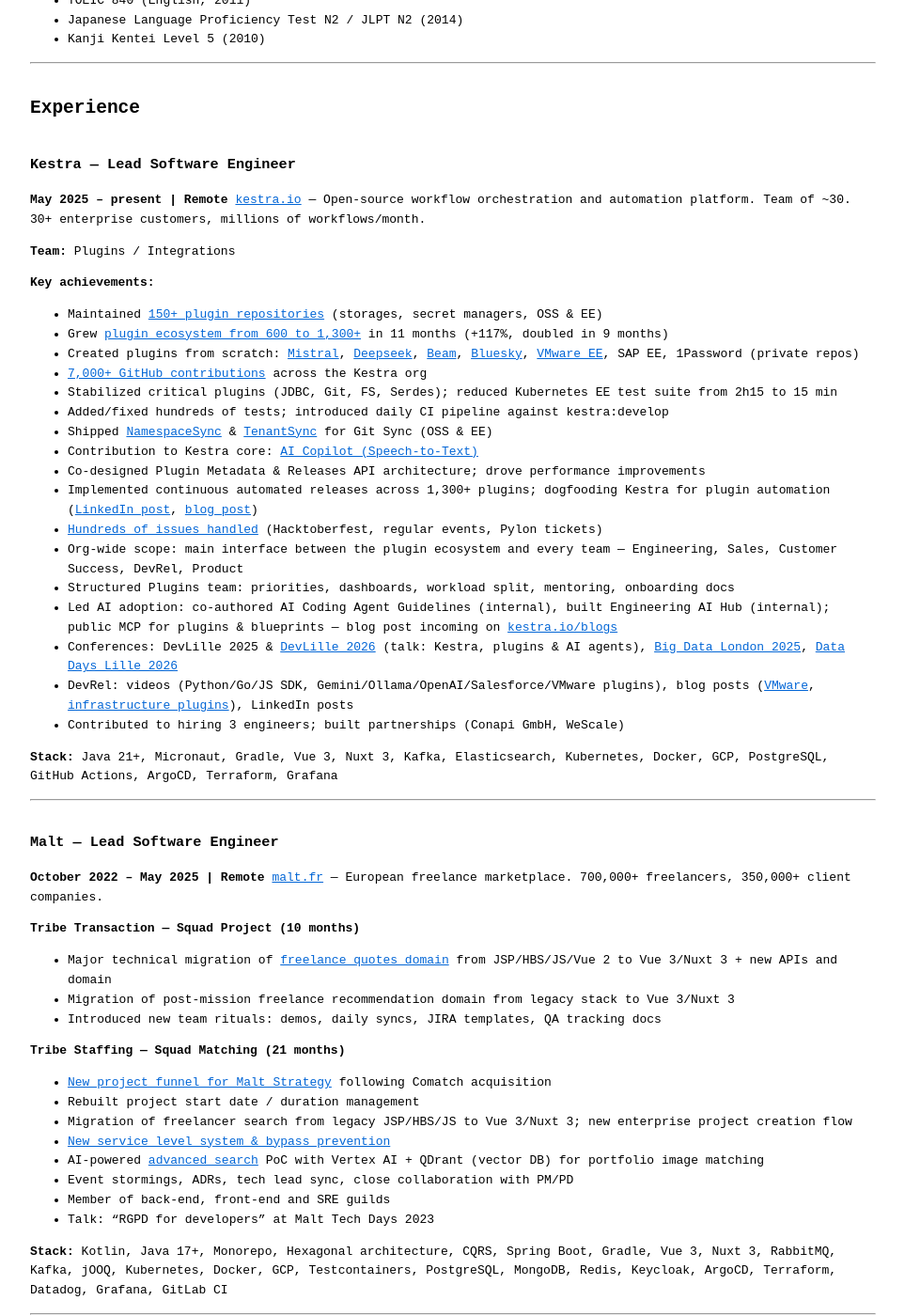
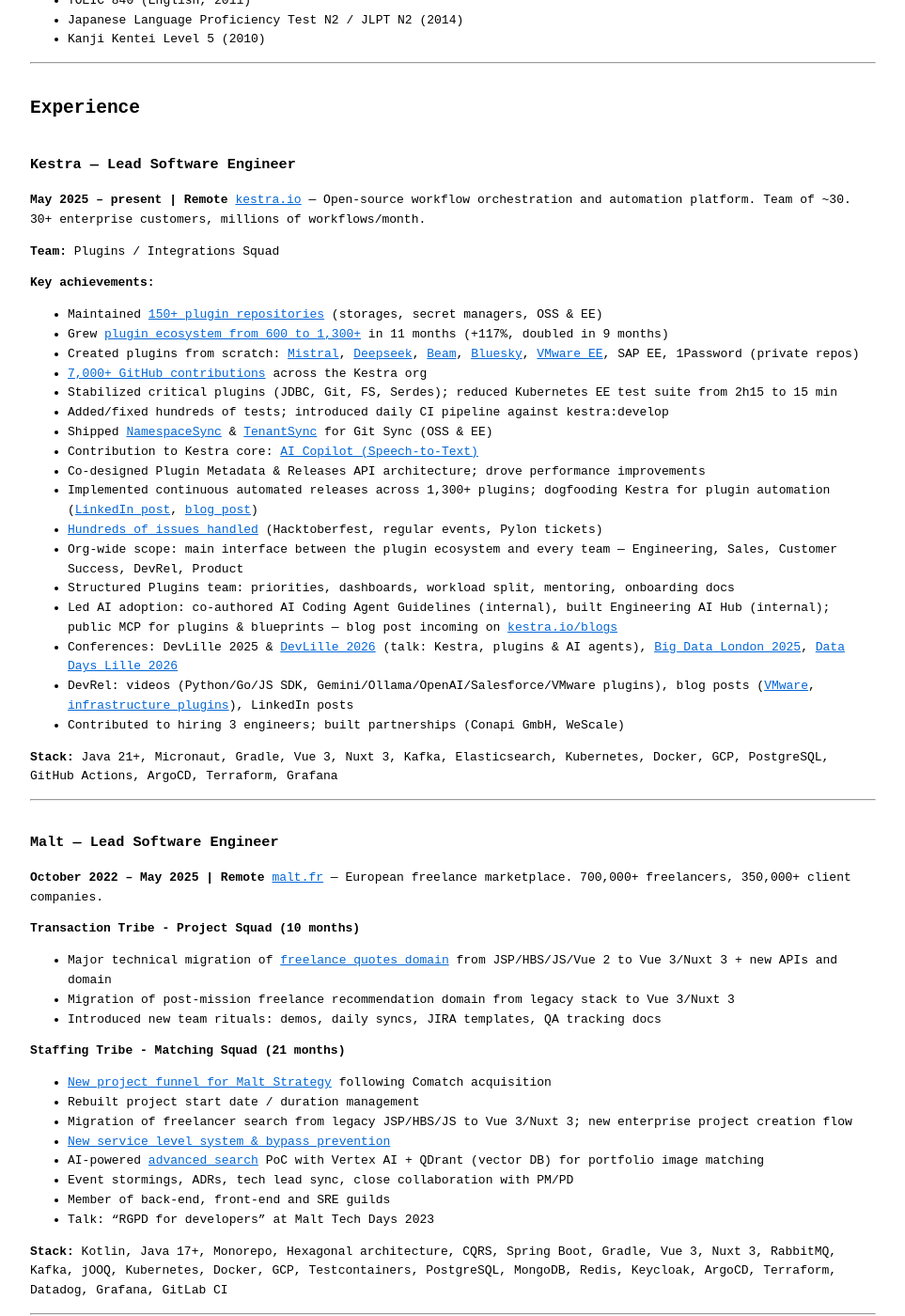
Before and after one commit to fdelbrayelle/fdelbrayelle.github.io, a Jekyll site: the page built from cv.md, in a window 1280 px wide and 1400 px high, scrolled down 723 px. Shown: the whole window at 94% size, without its empty margins (158-1121 px from the left). Built offline with Jekyll 4.4.1, drawn with Linux system fonts in a browser that asks for light colours.

Commit message:
fix(cv): harmonize team/tribe/squad names in English

```diff
--- a/_config.yml
+++ b/_config.yml
@@ -146,7 +146,7 @@
         description: | # this will include new lines to allow paragraphs
           <img alt="Kestra logo" src="images/kestra_logo.png" style="width: 300px;" />
           <p style="font-style: italic; margin-top: 25px;">Fully remote</p>
-          <p style="font-weight: bold;">Plugins / Integrations team</p>
+          <p style="font-weight: bold;">Plugins / Integrations Squad</p>
           <p><strong>Context:</strong>
             <ul>
               <li>Functional: Creating workflows for data engineers, platform engineers and software engineers</li>
@@ -188,7 +188,7 @@
         description: | # this will include new lines to allow paragraphs
           <img alt="Malt logo" src="images/malt-logo.png" style="width: 300px;" />
           <p style="font-style: italic; margin-top: 25px;">Fully remote</p>
-          <p style="font-weight: bold;">Tribe Transaction - Squad Project (10 months)</p>
+          <p style="font-weight: bold;">Transaction Tribe - Project Squad (10 months)</p>
           <p><strong>Context:</strong>
             <ul>
               <li>Functional: Management of project / mission tracking between clients and freelancers</li>
@@ -206,7 +206,7 @@
             </ul>
           </p>
           <p style="font-style: italic; margin-top: 25px;">Fully remote</p>
-          <p style="font-weight: bold;">Tribe Staffing - Squad Matching (21 months)</p>
+          <p style="font-weight: bold;">Staffing Tribe - Matching Squad (21 months)</p>
           <p><strong>Context:</strong>
             <ul>
               <li>Functional: Applicant Tracking System / Freelancing</li>
--- a/cv.md
+++ b/cv.md
@@ -44,7 +44,7 @@
 **May 2025 – present | Remote**
 [kestra.io](https://kestra.io) — Open-source workflow orchestration and automation platform. Team of ~30. 30+ enterprise customers, millions of workflows/month.
 
-**Team:** Plugins / Integrations
+**Team:** Plugins / Integrations Squad
 
 **Key achievements:**
 
@@ -74,12 +74,12 @@
 **October 2022 – May 2025 | Remote**
 [malt.fr](https://www.malt.fr) — European freelance marketplace. 700,000+ freelancers, 350,000+ client companies.
 
-**Tribe Transaction — Squad Project (10 months)**
+**Transaction Tribe - Project Squad (10 months)**
 - Major technical migration of [freelance quotes domain](https://www.youtube.com/watch?v=2ug1T0_ZDyA) from JSP/HBS/JS/Vue 2 to Vue 3/Nuxt 3 + new APIs and domain
 - Migration of post-mission freelance recommendation domain from legacy stack to Vue 3/Nuxt 3
 - Introduced new team rituals: demos, daily syncs, JIRA templates, QA tracking docs
 
-**Tribe Staffing — Squad Matching (21 months)**
+**Staffing Tribe - Matching Squad (21 months)**
 - [New project funnel for Malt Strategy](https://www.malt.fr/c/maltstrategy/companies?source_component=hero-strategy) following Comatch acquisition
 - Rebuilt project start date / duration management
 - Migration of freelancer search from legacy JSP/HBS/JS to Vue 3/Nuxt 3; new enterprise project creation flow
```
